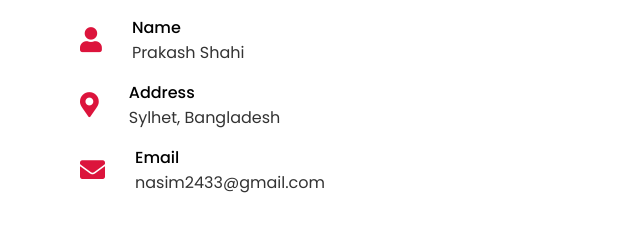
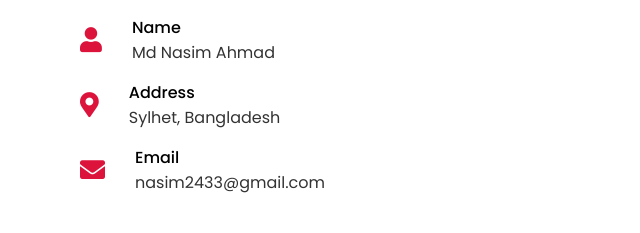
Before and after one commit to myprojectbd/portfolio, a plain HTML site: page index.html in a window 1280 px wide. Shown: the part 3746-3979 px from the top of the page, 0-640 px from the left. Drawn offline with nearby package versions, Linux system fonts and the light colour scheme; files whose address does not match are found by name.

Commit message:
Update index.html

```diff
--- a/index.html
+++ b/index.html
@@ -203,7 +203,7 @@
                             <i class="fas fa-user"></i>
                             <div class="info">
                                 <div class="head">Name</div>
-                                <div class="sub-title">Prakash Shahi</div>
+                                <div class="sub-title">Md Nasim Ahmad</div>
                             </div>
                         </div>
                         <div class="row">
```
